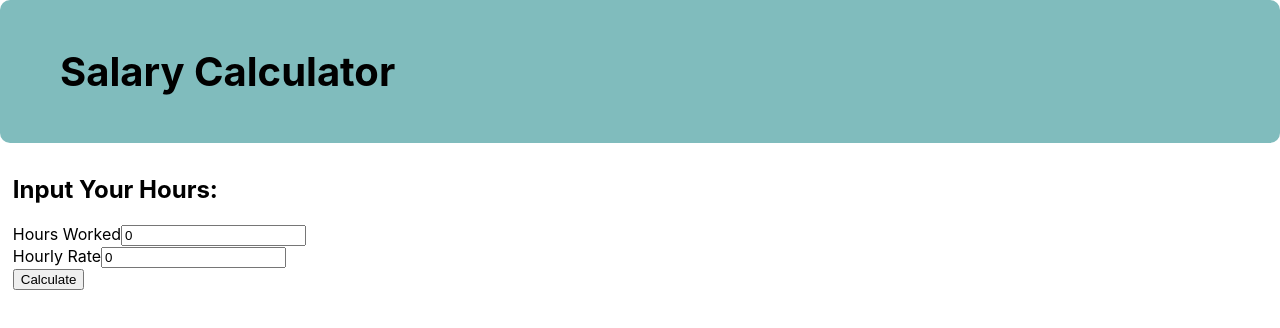
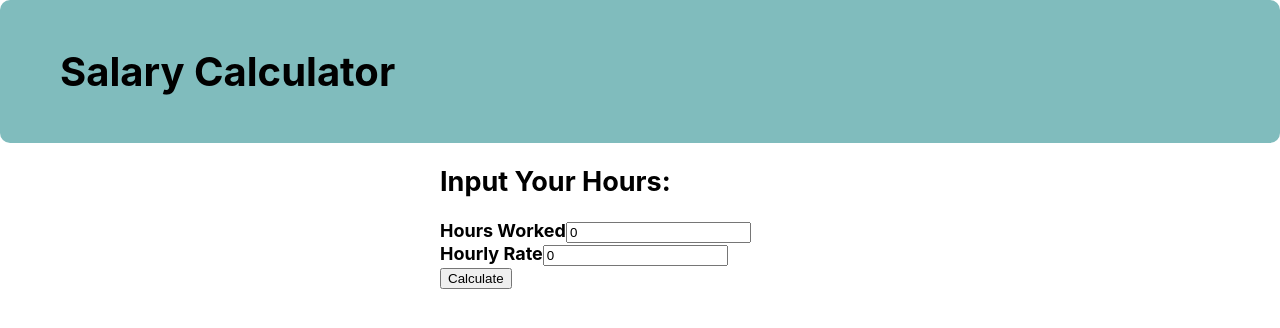
Before and after one commit to trungLyDal/SalaryToHourlyCalculator, a React (Create React App) app: page / in a window 1280 px wide. Shown: the top 328 px of the page. Built offline with nearby package versions, Linux system fonts and the light colour scheme.

Commit message:
cosmetics and styling

```diff
--- a/src/App.css
+++ b/src/App.css
@@ -9,6 +9,9 @@
 }
 .input-form{
   display: flex;
-  margin-top: 1vw;
-  margin-left: 1vw;
-}
+  width: 400px;
+  margin-right: auto;
+  margin-left: auto;
+  gap: 100px;
+  font-size: large;
+  font-weight: bold;}
--- a/src/App.js
+++ b/src/App.js
@@ -6,7 +6,7 @@ import ResultCard from './ResultCard.js';
 
 function App() {
   const [results, setResults] = React.useState(null);
-  const calculatePay = (hoursWorked, hourlyRate) => {
+  const calculatePay = (hoursWorked, hourlyRate, ) => {
     const yearlyPay = hoursWorked * hourlyRate * 52; // Assuming 52 weeks in a year
     const monthlyPay = yearlyPay / 12;
     const hourlyPay = hourlyRate;
@@ -30,6 +30,7 @@ function App() {
 
         <div className='input-form'>
         <InputForm onCalculate={calculatePay} />
+
         {results && <ResultCard {...results} />}
         </div>
     </main>
```
Also changed, not shown: 1 other file (tests, documents, lock files or other folders).
